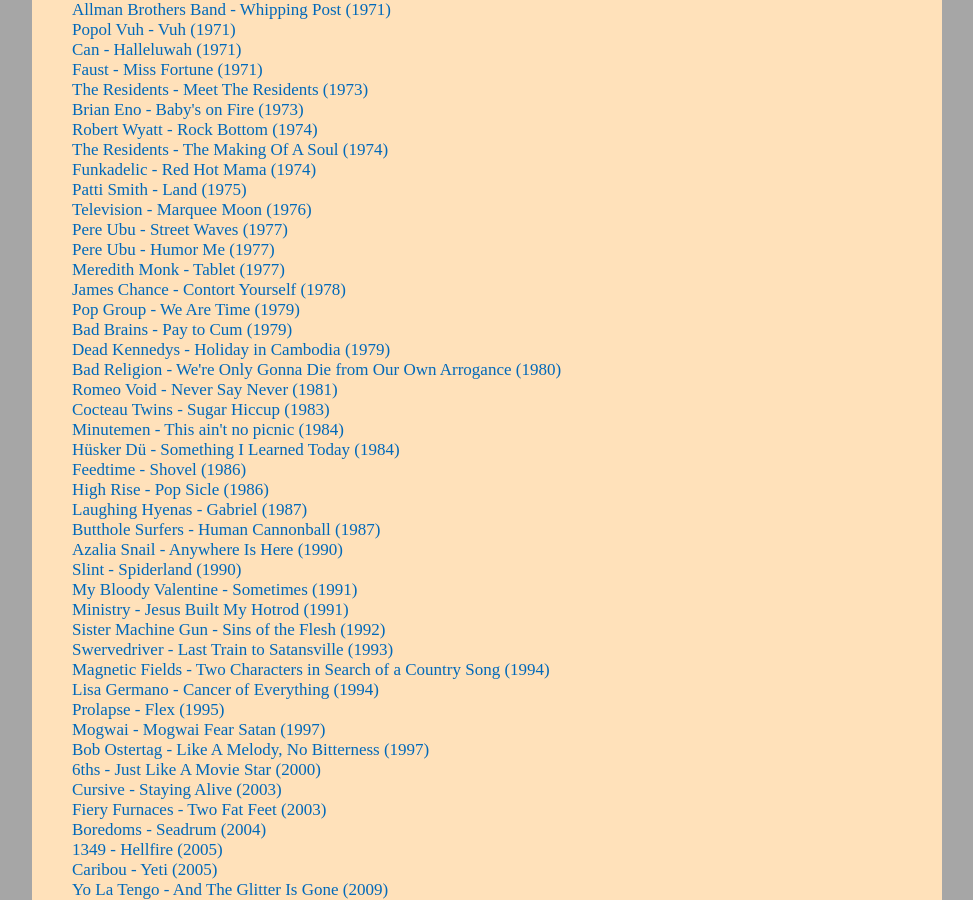
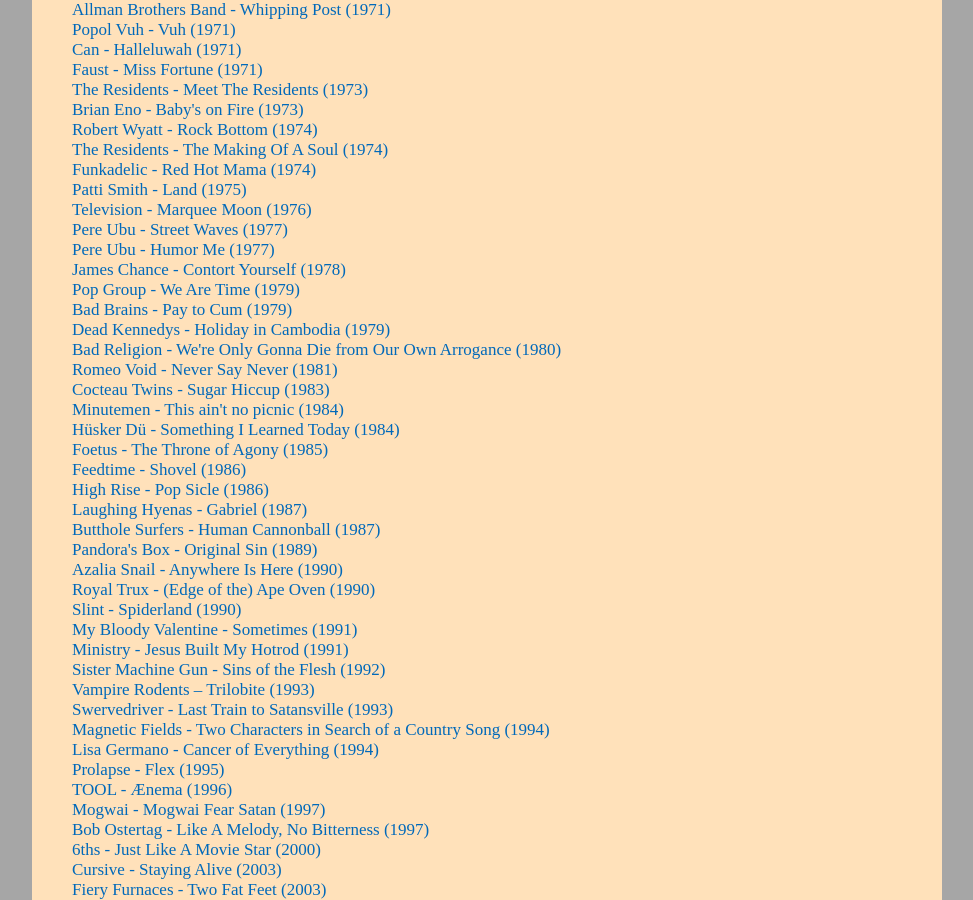
Before and after one commit to witbag/witbag.github.io, a Jekyll site: the page built from inspiration/index.html, in a window 1280 px wide and 900 px high, scrolled down 1024 px. Shown: the whole window, without its empty margins (153-1126 px from the left). Built offline with Jekyll 4.4.1, drawn with Linux system fonts in a browser that asks for light colours.

Commit message:
Update index.html

```diff
--- a/inspiration/index.html
+++ b/inspiration/index.html
@@ -19,7 +19,7 @@
 <a href="https://www.youtube.com/watch?v=8r-e2NDSTuE" target=_blank>George Carlin on religion</a><br>
 <a href="https://www.youtube.com/watch?v=ssP6Kdz3IIs" target=_blank>Piero Scaruffi on technology and art</a><br>
 <a href="https://charlierose.com/videos/18834" target=_blank>Lee Kuan Yew interview</a><br>
-<a href="https://www.youtube.com/watch?v=7lPnLK9z1fI" target=_blank>Noam Chomsky interview</a>. Chomsky <a href="https://youtu.be/aSk7YbhON_0?t=319" target=_blank>on advertising</a>, <a href="https://youtu.be/xebTB_Lh8I8?t=2596" target=_blank>on "fake news"</a><br>
+<a href="https://www.youtube.com/watch?v=HfG5IyMc89w" target=_blank>Noam Chomsky interview</a>. Chomsky <a href="https://youtu.be/aSk7YbhON_0?t=319" target=_blank>on advertising</a>, <a href="https://youtu.be/xebTB_Lh8I8?t=2596" target=_blank>on "fake news"</a><br>
 <a href="https://www.youtube.com/watch?v=XsQaIdTph5Q" target=_blank>Loujain al-Hathloul interview</a><br>
 <a href="https://www.youtube.com/watch?v=GM1P_U9Aer4" target=_blank>Ai Weiwei on Europe and refugees</a><br>
 <a href="https://www.youtube.com/watch?v=tHc_3njHsIo" target=_blank>Paul Krugman interview</a><br>
@@ -39,7 +39,7 @@
 <a href="https://www.youtube.com/watch?v=YnS0GaiIewM" target=_blank>Jefferson Airplane - Somebody To Love (1966)</a><br>
 <a href="https://www.youtube.com/watch?v=S8eRDkiwGMM" target=_blank>Captain Beefheart - Electricity (1967)</a><br>
 <a href="https://www.youtube.com/watch?v=53F5nY68cBM" target=_blank>Velvet Underground - Sister Ray (1967)</a><br>
-<a href="https://www.youtube.com/watch?v=8TV_8V5k2uw" target=_blank>Red Crayola - The Parable of Arable Land (1967)</a><br>
+<a href="https://www.youtube.com/watch?v=fE2PfWR1WqY" target=_blank>Red Crayola - The Parable of Arable Land (1967)</a><br>
 <a href="https://www.youtube.com/watch?v=ZaMX0Cs5Bc4" target=_blank>Smokey Robinson - Tears Of A Clown (1967)</a><br>
 <a href="https://www.youtube.com/watch?v=PE9HvSdcaL4" target=_blank>Cream - Crossroads (1968)</a><br>
 <a href="https://www.youtube.com/watch?v=IZBlqcbpmxY" target=_blank>Jimi Hendrix - Voodoo Child (1968)</a><br>
@@ -55,7 +55,7 @@
 <a href="https://www.youtube.com/watch?v=kbQ1v-nCFjA" target=_blank>Popol Vuh - Vuh (1971)</a><br>
 <a href="https://www.youtube.com/watch?v=2dZbAFmnRVA" target=_blank>Can - Halleluwah (1971)</a><br>
 <a href="https://www.youtube.com/watch?v=Yu9MehUlLgo" target=_blank>Faust - Miss Fortune (1971)</a><br>
-<a href="https://www.youtube.com/watch?v=hKfF6WZIukg&list=OLAK5uy_nisUP1hD0_GIojTnRkhMdr_QhU0znuoPE" target=_blank>The Residents - Meet The Residents (1973)</a><br>
+<a href="https://www.youtube.com/watch?v=w_xY3yNYpm8&list=OLAK5uy_mAcfEKIZLQnkJGQz3lAcXuA54OQnPXxwE" target=_blank>The Residents - Meet The Residents (1973)</a><br>
 <a href="https://www.youtube.com/watch?v=nItuhuY1U04" target=_blank>Brian Eno - Baby's on Fire (1973)</a><br>
 <a href="https://www.youtube.com/watch?v=agCX2RQWN44&list=PLiN-7mukU_RGeUH0dtrx72FMM_ivXGmgJ" target=_blank>Robert Wyatt - Rock Bottom (1974)</a><br>
 <a href="https://www.youtube.com/watch?v=5OlrMT2gWWY" target=_blank>The Residents - The Making Of A Soul (1974)</a><br>
@@ -64,7 +64,6 @@
 <a href="https://www.youtube.com/watch?v=jlbunmCbTBA" target=_blank>Television - Marquee Moon (1976)</a><br>
 <a href="https://www.youtube.com/watch?v=mk1sqOpPn3E" target=_blank>Pere Ubu - Street Waves (1977)</a><br>
 <a href="https://www.youtube.com/watch?v=vqNUVhGYJ0k" target=_blank>Pere Ubu - Humor Me (1977)</a><br>
-<a href="https://www.youtube.com/watch?v=JaWFxjwcJm4" target=_blank>Meredith Monk - Tablet (1977)</a><br>
 <a href="https://www.youtube.com/watch?v=_wcn6PCGPN4" target=_blank>James Chance - Contort Yourself (1978)</a><br>
 <a href="https://www.youtube.com/watch?v=okG8mlvAKT8" target=_blank>Pop Group - We Are Time (1979)</a><br>
 <a href="https://www.youtube.com/watch?v=h0qJu4q8yd8" target=_blank>Bad Brains - Pay to Cum (1979)</a><br>
@@ -74,19 +73,24 @@
 <a href="https://www.youtube.com/watch?v=U4GQOmwcaJ0" target=_blank>Cocteau Twins - Sugar Hiccup (1983)</a><br>
 <a href="https://www.youtube.com/watch?v=YGCTZQV-6nQ" target=_blank>Minutemen - This ain't no picnic (1984)</a><br>
 <a href="https://www.youtube.com/watch?v=EQfrHkjvx6g" target=_blank>Hüsker Dü - Something I Learned Today (1984)</a><br>
+<a href="https://www.youtube.com/watch?v=V1EFSqXD38U" target=_blank>Foetus - The Throne of Agony (1985)</a><br>
 <a href="https://www.youtube.com/watch?v=g8VHDAKrYHM" target=_blank>Feedtime - Shovel (1986)</a><br>
 <a href="https://www.youtube.com/watch?v=hUuk1MR67WM" target=_blank>High Rise - Pop Sicle (1986)</a><br>
 <a href="https://www.youtube.com/watch?v=CicI4oacnoM" target=_blank>Laughing Hyenas - Gabriel (1987)</a><br>
 <a href="https://www.youtube.com/watch?v=IMIt5vRQuOE" target=_blank>Butthole Surfers - Human Cannonball (1987)</a><br>
+<a href="https://www.youtube.com/watch?v=MQ_XgmeAnho" target=_blank>Pandora's Box - Original Sin (1989)</a><br>
 <a href="https://www.youtube.com/watch?v=OAdbiphykvw" target=_blank>Azalia Snail - Anywhere Is Here (1990)</a><br>
+<a href="https://www.youtube.com/watch?v=YJkrtGIV4uY" target=_blank>Royal Trux - (Edge of the) Ape Oven (1990)</a><br>
 <a href="https://www.youtube.com/watch?v=FAApF-FDkoY" target=_blank>Slint - Spiderland (1990)</a><br>
 <a href="https://www.youtube.com/watch?v=t0dJqlvOSq4" target=_blank>My Bloody Valentine - Sometimes (1991)</a><br>
 <a href="https://www.youtube.com/watch?v=qXrLKplLAhM" target=_blank>Ministry - Jesus Built My Hotrod (1991)</a><br>
 <a href="https://www.youtube.com/watch?v=7p5C2auZL6Q" target=_blank>Sister Machine Gun - Sins of the Flesh (1992)</a><br>
+<a href="https://www.youtube.com/watch?v=bgEguXW3pSs" target=_blank>Vampire Rodents – Trilobite (1993)</a><br>
 <a href="https://www.youtube.com/watch?v=cWUOFxTUQLA" target=_blank>Swervedriver - Last Train to Satansville (1993)</a><br>
 <a href="https://www.youtube.com/watch?v=CszGL2chT-U" target=_blank>Magnetic Fields - Two Characters in Search of a Country Song (1994)</a><br>
 <a href="https://www.youtube.com/watch?v=mbZDVMZpKHA" target=_blank>Lisa Germano - Cancer of Everything (1994)</a><br>
 <a href="https://www.youtube.com/watch?v=ydlwC5mi00E" target=_blank>Prolapse - Flex (1995)</a><br>
+<a href="https://www.youtube.com/watch?v=rHcmnowjfrQ" target=_blank>TOOL - Ænema (1996)</a><br>
 <a href="https://www.youtube.com/watch?v=du4JbfK5okA" target=_blank>Mogwai - Mogwai Fear Satan (1997)</a><br>
 <a href="https://www.youtube.com/watch?v=ZN2xRlWuBvo" target=_blank>Bob Ostertag - Like A Melody, No Bitterness (1997)</a><br>
 <a href="https://www.youtube.com/watch?v=omGkKs9LC-c" target=_blank>6ths - Just Like A Movie Star (2000)</a><br>
```
